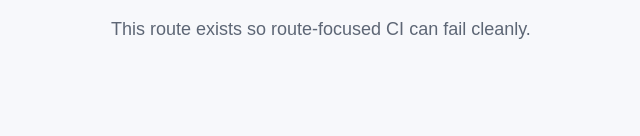
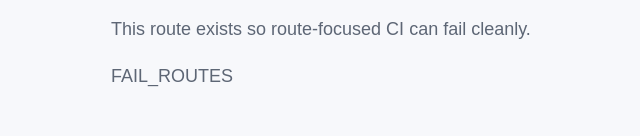
Before and after one commit to whoisasx/test-reverb, a Next.js app: page /health in a window 1280 px wide. Shown: the part 164-300 px from the top of the page, without its empty margins (49-689 px from the left). Built offline with nearby package versions, Linux system fonts and the light colour scheme.

Commit message:
Intentionally break routes check

```diff
--- a/app/health/page.tsx
+++ b/app/health/page.tsx
@@ -5,6 +5,7 @@ export default function HealthPage() {
         <p className="eyebrow">Health route</p>
         <h1 id="health-title">healthy</h1>
         <p className="summary">This route exists so route-focused CI can fail cleanly.</p>
+        <p className="summary">FAIL_ROUTES</p>
       </section>
     </main>
   );
```
